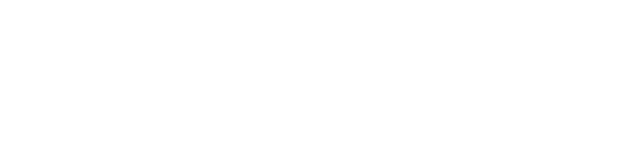
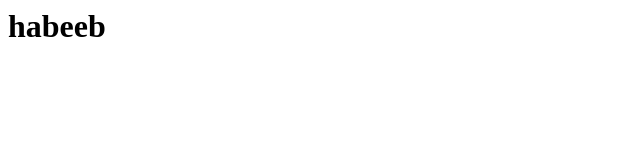
Before and after one commit to habeeb-developer/zellliew_learnJavascript, a plain HTML site: page index.html in a window 1280 px wide. Shown: the whole page, without its empty margins (0-640 px from the left). Drawn offline with Linux system fonts and the light colour scheme.

Commit message:
git push check with single h1 tag added in index.html file

```diff
--- a/index.html
+++ b/index.html
@@ -7,7 +7,7 @@
     <script src="jsBasics_exOne.js" async></script>
 </head>
 <body>
-
+    <h1>habeeb</h1>
 
 
 
```
